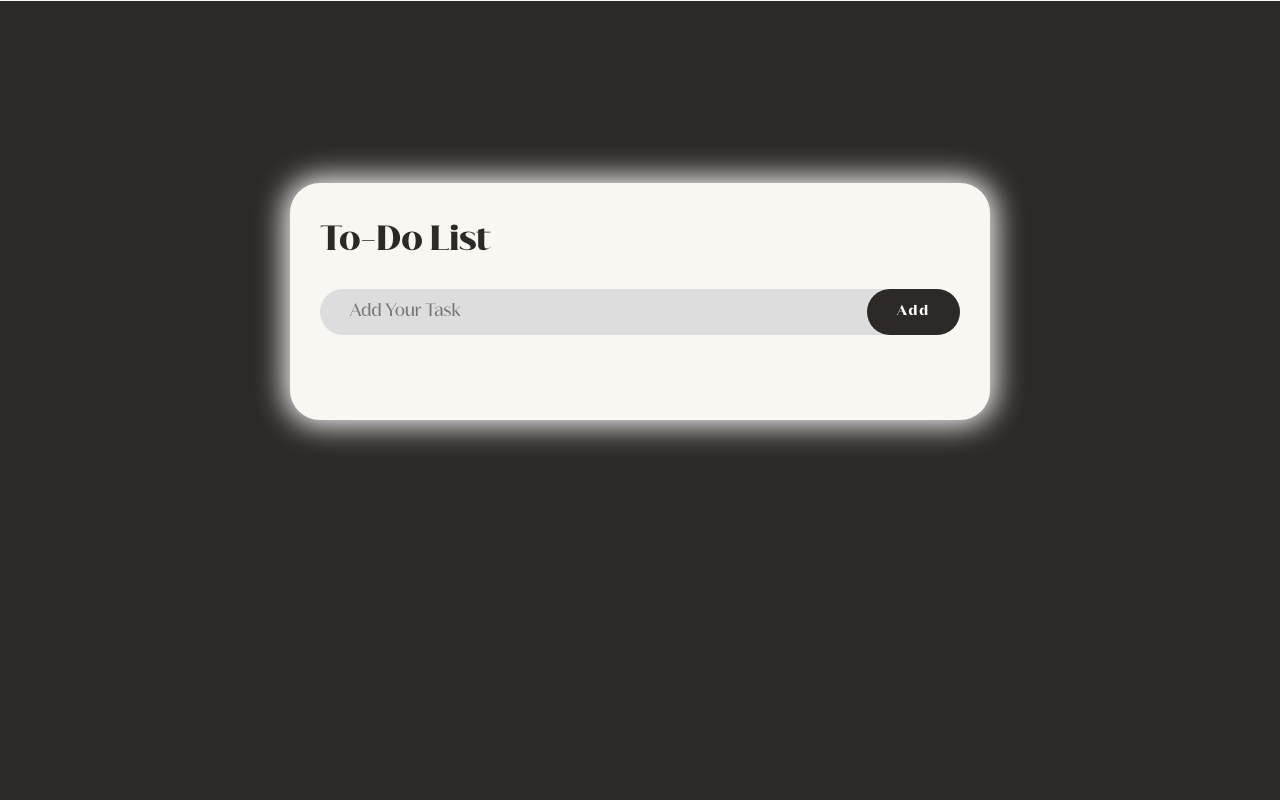
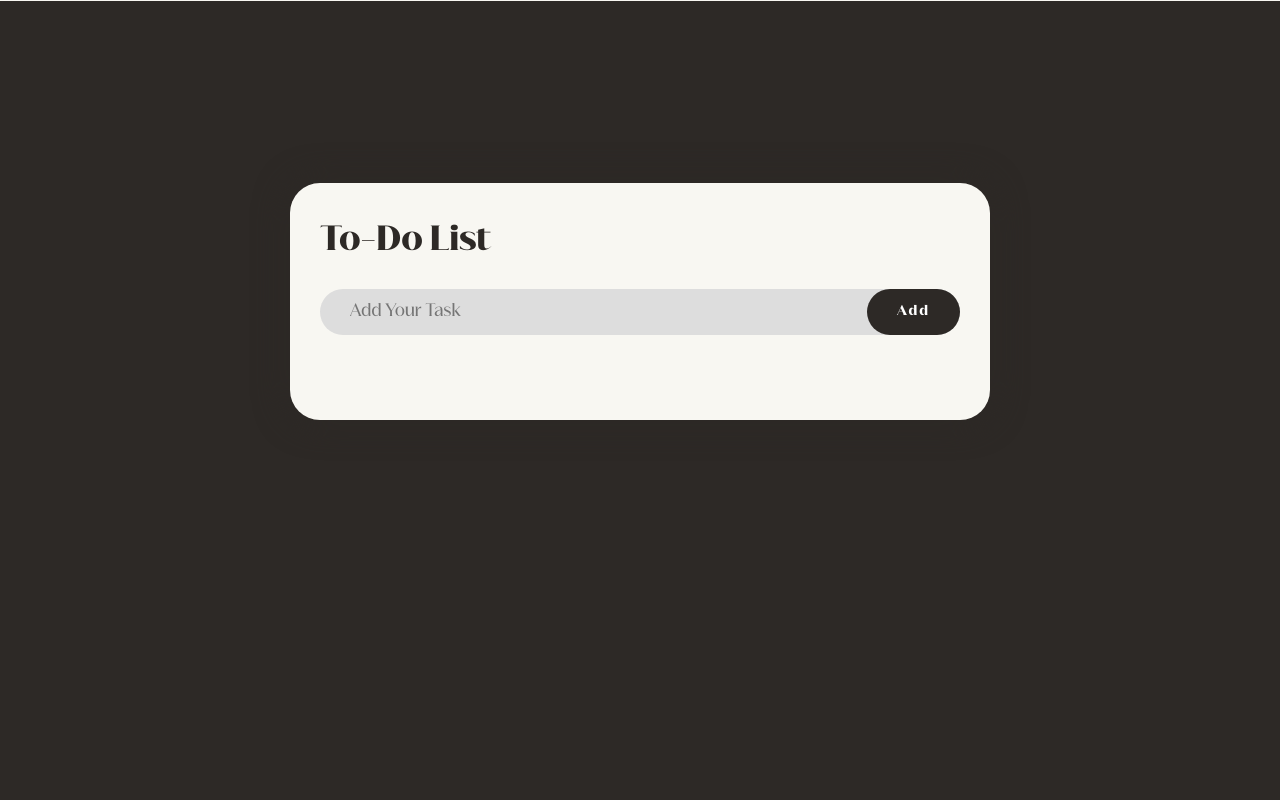
Before and after one commit to jcla27/Pomodoro, a PHP site: page /home.html in a window 1280 px wide. Shown: the part 799-1599 px from the top of the page. Run offline with PHP 8.4, Linux system fonts and the light colour scheme.

Commit message:
Update style.css

```diff
--- a/src/style.css
+++ b/src/style.css
@@ -169,6 +169,7 @@
     transform: translateY(-6px);
 }
 
+/*To-Do Section*/
 #todo-section{
     width: 100%;
     height: 100vh;
@@ -188,8 +189,8 @@
     top: -140px;
     padding: 40px 30px 20px;
     border-radius: 30px;
-    -webkit-box-shadow: 0px 0px 30px 5px #ffffff;
-    box-shadow: 0px 0px 30px 5px #fff;
+    -webkit-box-shadow: 0px 0px 30px 5px #2d2926;
+    box-shadow: 0px 0px 30px 5px #2d2926;
 }
 
 .todo-list h2{
@@ -311,6 +312,7 @@ input {
     border-bottom: 2px solid whitesmoke;
 }
 
+/*Timer Section*/
 #timer-section{
     width: 100%;
     height: 100vh;
```
